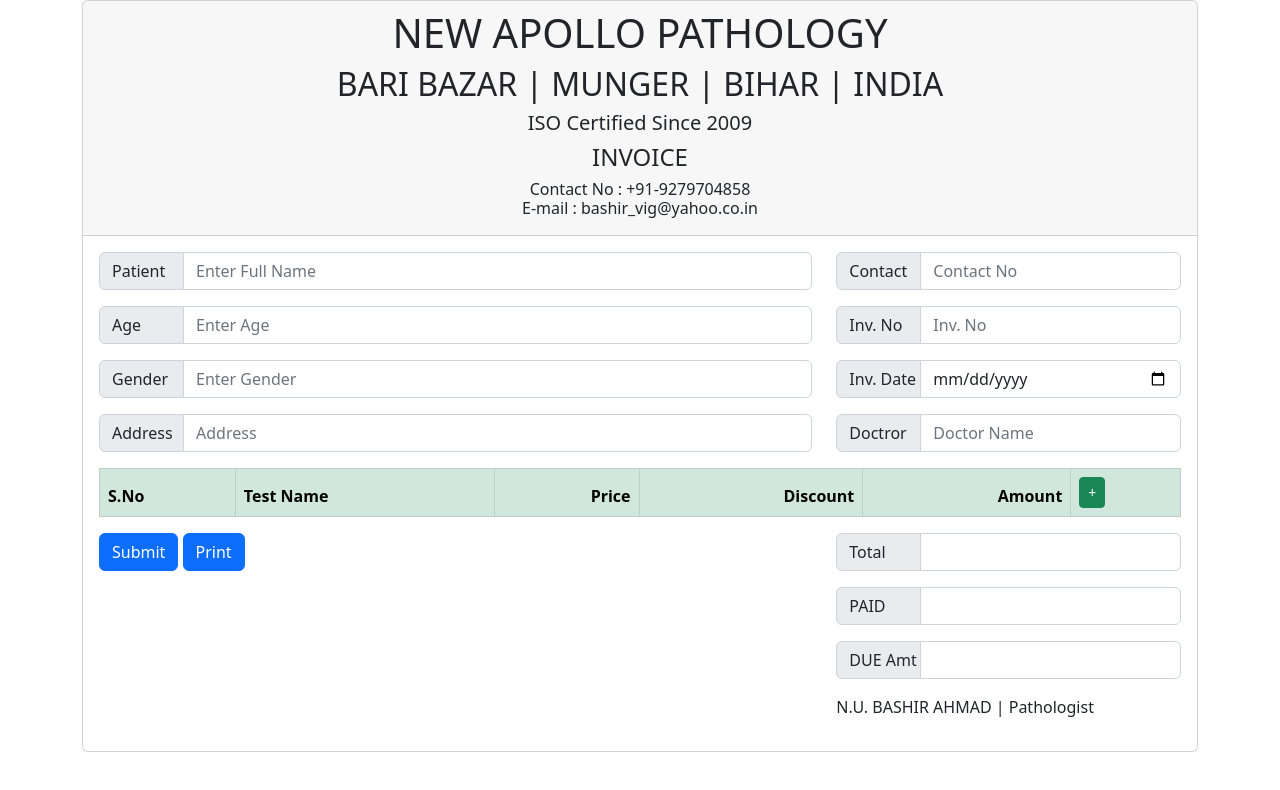
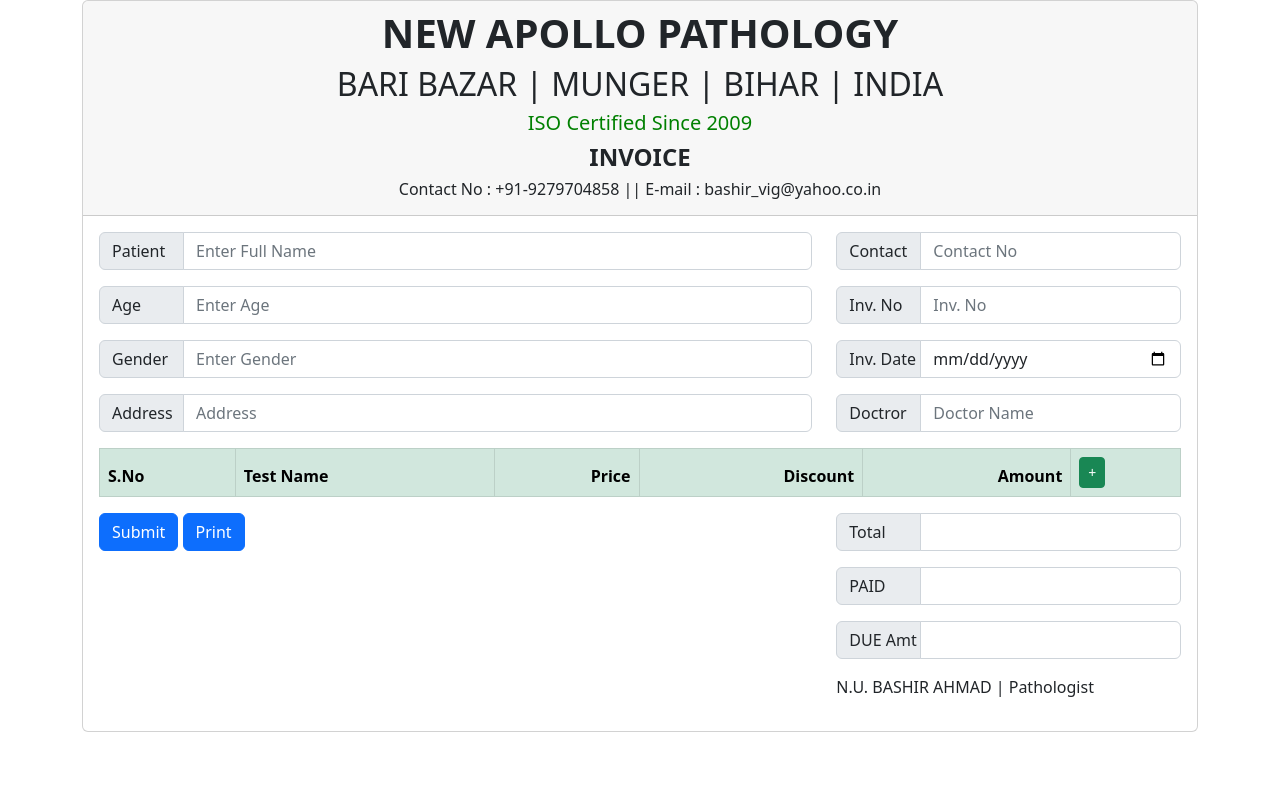
Before and after one commit to Syedsaifahmad/Invoice, a plain HTML site: page index.html in a window 1280 px wide. Drawn offline with nearby package versions, Linux system fonts and the light colour scheme.

Commit message:
Update index.html

```diff
--- a/index.html
+++ b/index.html
@@ -28,12 +28,11 @@
         <div class="card">
             <div class="card-header text-center">
 
-              <h1>NEW APOLLO PATHOLOGY</h1>
+              <h1><b>NEW APOLLO PATHOLOGY</b></h1>
               <H2>BARI BAZAR | MUNGER | BIHAR | INDIA</H2>
-              <h5>ISO Certified Since 2009</h5>
-              <h4>INVOICE</h4>
-              <h6>Contact No : +91-9279704858 <br>
-                E-mail : bashir_vig@yahoo.co.in</h6>
+              <h5 style="color: green;">ISO Certified Since 2009</h5>
+              <h4><b>INVOICE</b></h4>
+              <h6>Contact No : +91-9279704858 || E-mail : bashir_vig@yahoo.co.in</h6>
             </div>
             <div class="card-body">
 
```
